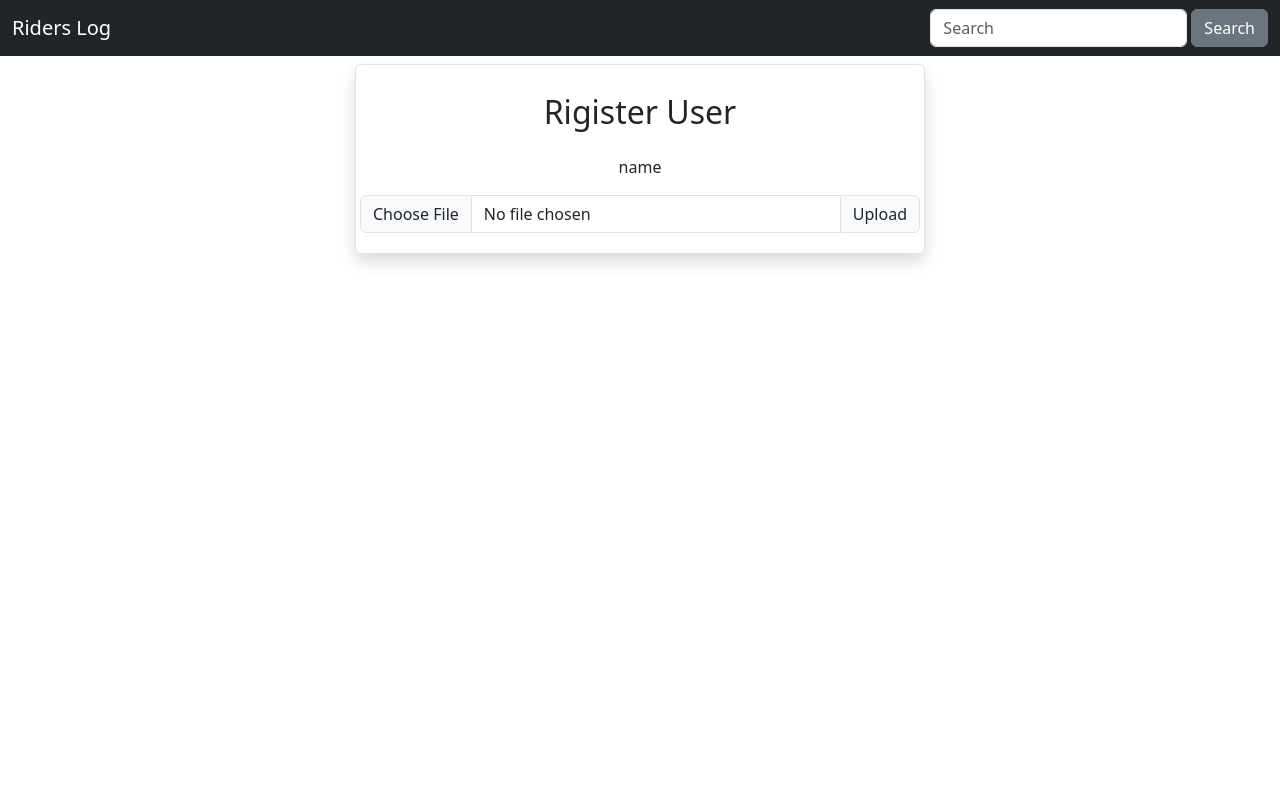
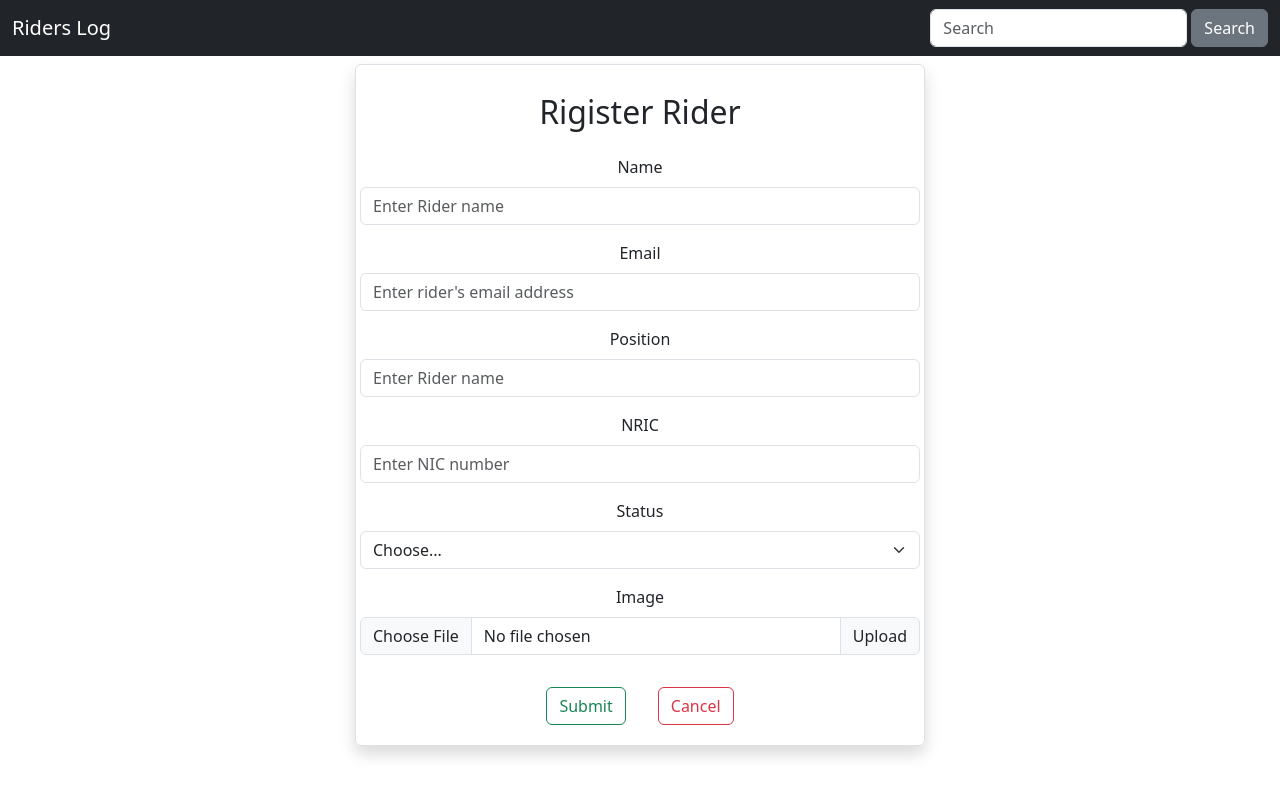
Before and after one commit to ThadshajinyK/Rider-Frontend, a React (Create React App) app: page /addrider in a window 1280 px wide. Shown: the top 796 px of the page. Built offline with nearby package versions, Linux system fonts and the light colour scheme.

Commit message:
Implement Add and Edit Rider Functionalities

```diff
--- a/src/App.js
+++ b/src/App.js
@@ -4,6 +4,7 @@ import Navbar from "./layout/Navbar";
 import Home from "./pages/Home";
 import { BrowserRouter as Router, Route, Routes } from "react-router-dom";
 import AddRider from "./riders/AddRider";
+import EdidRider from "./riders/EditRider";
 
 function App() {
   return (
@@ -13,7 +14,7 @@ function App() {
         <Routes>
           <Route exact path="/" element={<Home />} />
           <Route exact path="/addrider" element={<AddRider/>} />
-
+          <Route exact path="/editrider/:id" element={<EdidRider/>}/>
         </Routes>
       </Router>
     </div>
--- a/src/pages/Home.js
+++ b/src/pages/Home.js
@@ -57,9 +57,9 @@ export default function Home() {
                 </td> */}
                 <td>
                   <button className="btn btn-primary mx-2">View</button>
-                  <button className="btn btn-outline-secondary mx-2">
+                  <Link className="btn btn-outline-secondary mx-2" to={`/editrider/${rider.id}`}>
                     Edit
-                  </button>
+                  </Link>
                   <button className="btn btn-danger mx-2">Delete</button>
                 </td>
               </tr>
--- a/src/riders/AddRider.js
+++ b/src/riders/AddRider.js
@@ -1,22 +1,140 @@
-import React from 'react'
+import React, { useState } from "react";
+import axios from "axios";
+import { Link, useNavigate } from "react-router-dom";
 
 export default function AddRider() {
+  let navigate = useNavigate();
+  const [rider, setRider] = useState({
+    name: "",
+    email: "",
+    position: "",
+    nic: "",
+    status: "", // active or not active
+    image: null,
+  });
+
+  const { name, email, position, nic, status, image } = rider;
+  const onInputChange = (e) => {
+    setRider({ ...rider, [e.target.name]: e.target.value });
+  };
+
+  const onFileChange = (e) => {
+    setRider({ ...rider, image: e.target.files[0] });
+  };
+  const onSubmit = async (e) => {
+    e.preventDefault();
+
+    await axios.post("http://localhost:8080/addRider", rider);
+    navigate("/");
+  };
+
   return (
-    <div className='container'>
-        <div className="row">
-            <div className='col-md-6 offset-md-3 border rounded p-1 mt-2 shadow'>
-            <h2 className='text-center m-4'>Rigister User</h2>
-            <div className='mb-3'>
-                <label>name</label>
+    <div className="container">
+      <div className="row">
+        {/* Rider form header */}
+        <div className="offset-md-3 col-md-6 border rounded p-1 mt-2 shadow">
+          <h2 className="text-center m-4">Rigister Rider</h2>
+          {/* name */}
+          <form onSubmit={(e) => onSubmit(e)}>
+            <div className="mb-3">
+              <label htmlFor="Name" className="form-label text-start">
+                Name
+              </label>
+              <input
+                type={"text"}
+                className="form-control"
+                placeholder="Enter Rider name"
+                name="name"
+                value={name}
+                onChange={(e) => onInputChange(e)}
+              />
             </div>
-            <div class="input-group mb-3">
-  <input type="file" class="form-control" id="inputGroupFile02"/>
-  <label class="input-group-text" for="inputGroupFile02">Upload</label>
-</div>
+            {/* email */}
+            <div className="mb-3">
+              <label htmlFor="Name" className="form-label text-start">
+                Email
+              </label>
+              <input
+                type="email"
+                className="form-control"
+                placeholder="Enter rider's email address"
+                name="email"
+                value={email}
+                onChange={(e) => onInputChange(e)}
+              />
+            </div>
+            {/* Position */}
+            <div className="mb-3">
+              <label htmlFor="Name" className="form-label text-start">
+                Position
+              </label>
+              <input
+                type={"text"}
+                className="form-control"
+                placeholder="Enter Rider name"
+                name="position"
+                value={position}
+                onChange={(e) => onInputChange(e)}
+              />
+            </div>
+            {/* NIC */}
+            <div className="mb-3">
+              <label htmlFor="Name" className="form-label text-start">
+                NRIC
+              </label>
+              <input
+                type="{text}"
+                className="form-control"
+                placeholder="Enter NIC number"
+                name="nic"
+                value={nic}
+                onChange={(e) => onInputChange(e)}
+              />
+            </div>
+            {/*  status - active or not active*/}
+            <div className="mb-3">
+              <label htmlFor="Name" className="form-label text-start">
+                Status
+              </label>
+              <select
+                className="form-select form-select-md"
+                aria-label="Small select example"
+                value={status}
+                onChange={(e) => onInputChange(e)}
+              >
+                <option value="" selected>
+                  Choose...
+                </option>
+                <option value="true">Active</option>
+                <option value="true">Not Active</option>
+              </select>
             </div>
 
+            {/* Upload picture */}
+            <label htmlFor="Name" className="form-label text-start">
+              Image
+            </label>
+            <div className="input-group mb-3">
+              <input
+                type="file"
+                className="form-control"
+                id="image"
+                onChange={(e) => onFileChange(e)}
+              />
+              <label className="input-group-text" for="inputGroupFile02">
+                Upload
+              </label>
+            </div>
+
+            <button className="btn btn-outline-success m-3" type="submit">
+              Submit
+            </button>
+            <Link className="btn btn-outline-danger m-3" to="/">
+              Cancel
+            </Link>
+          </form>
         </div>
-
+      </div>
     </div>
-  )
+  );
 }
--- a/src/riders/EditRider.js
+++ b/src/riders/EditRider.js
@@ -0,0 +1,155 @@
+import React, { useEffect, useState } from "react";
+import axios from "axios";
+import { Link, useNavigate, useParams } from "react-router-dom";
+
+export default function EdidRider() {
+  let navigate = useNavigate();
+
+  const{id}=useParams()
+
+  const [rider, setRider] = useState({
+    name: "",
+    email: "",
+    position: "",
+    nic: "",
+    status: "", // active or not active
+    image: null,
+  });
+
+  const { name, email, position, nic, status, image } = rider;
+  const onInputChange = (e) => {
+    setRider({ ...rider, [e.target.name]: e.target.value });
+  };
+
+
+
+  const onFileChange = (e) => {
+    setRider({ ...rider, image: e.target.files[0] });
+  };
+
+  useEffect(() => {
+    loadRiders();
+  }, []);
+
+  async function onSubmit(e) {
+        e.preventDefault();
+
+        await axios.put(`http://localhost:8080/rider/${id}`, rider);
+        navigate("/");
+    }
+
+  const loadRiders= async() => {
+    const result= axios.get(`http://localhost:8080/rider/${id}`);
+    setRider(result.data)
+  };
+
+  return (
+    <div className="container">
+      <div className="row">
+        {/* Rider form header */}
+        <div className="offset-md-3 col-md-6 border rounded p-1 mt-2 shadow">
+          <h2 className="text-center m-4">Edit Rider</h2>
+          {/* name */}
+          <form onSubmit={(e) => onSubmit(e)}>
+            <div className="mb-3">
+              <label htmlFor="Name" className="form-label text-start">
+                Name
+              </label>
+              <input
+                type={"text"}
+                className="form-control"
+                placeholder="Enter Rider name"
+                name="name"
+                value={name}
+                onChange={(e) => onInputChange(e)}
+              />
+            </div>
+            {/* email */}
+            <div className="mb-3">
+              <label htmlFor="Name" className="form-label text-start">
+                Email
+              </label>
+              <input
+                type="email"
+                className="form-control"
+                placeholder="Enter rider's email address"
+                name="email"
+                value={email}
+                onChange={(e) => onInputChange(e)}
+              />
+            </div>
+            {/* Position */}
+            <div className="mb-3">
+              <label htmlFor="Name" className="form-label text-start">
+                Position
+              </label>
+              <input
+                type={"text"}
+                className="form-control"
+                placeholder="Enter Rider name"
+                name="position"
+                value={position}
+                onChange={(e) => onInputChange(e)}
+              />
+            </div>
+            {/* NIC */}
+            <div className="mb-3">
+              <label htmlFor="Name" className="form-label text-start">
+                NRIC
+              </label>
+              <input
+                type="{text}"
+                className="form-control"
+                placeholder="Enter NIC number"
+                name="nic"
+                value={nic}
+                onChange={(e) => onInputChange(e)}
+              />
+            </div>
+            {/*  status - active or not active*/}
+            <div className="mb-3">
+              <label htmlFor="Name" className="form-label text-start">
+                Status
+              </label>
+              <select
+                className="form-select form-select-md"
+                aria-label="Small select example"
+                value={status}
+                onChange={(e) => onInputChange(e)}
+              >
+                <option value="" selected>
+                  Choose...
+                </option>
+                <option value="true">Active</option>
+                <option value="false">Not Active</option>
+              </select>
+            </div>
+
+            {/* Upload picture */}
+            <label htmlFor="Name" className="form-label text-start">
+              Image
+            </label>
+            <div className="input-group mb-3">
+              <input
+                type="file"
+                className="form-control"
+                id="image"
+                onChange={(e) => onFileChange(e)}
+              />
+              <label className="input-group-text" for="inputGroupFile02">
+                Upload
+              </label>
+            </div>
+
+            <button className="btn btn-outline-success m-3" type="submit">
+              Submit
+            </button>
+            <Link className="btn btn-outline-danger m-3" to="/">
+              Cancel
+            </Link>
+          </form>
+        </div>
+      </div>
+    </div>
+  );
+}
```
